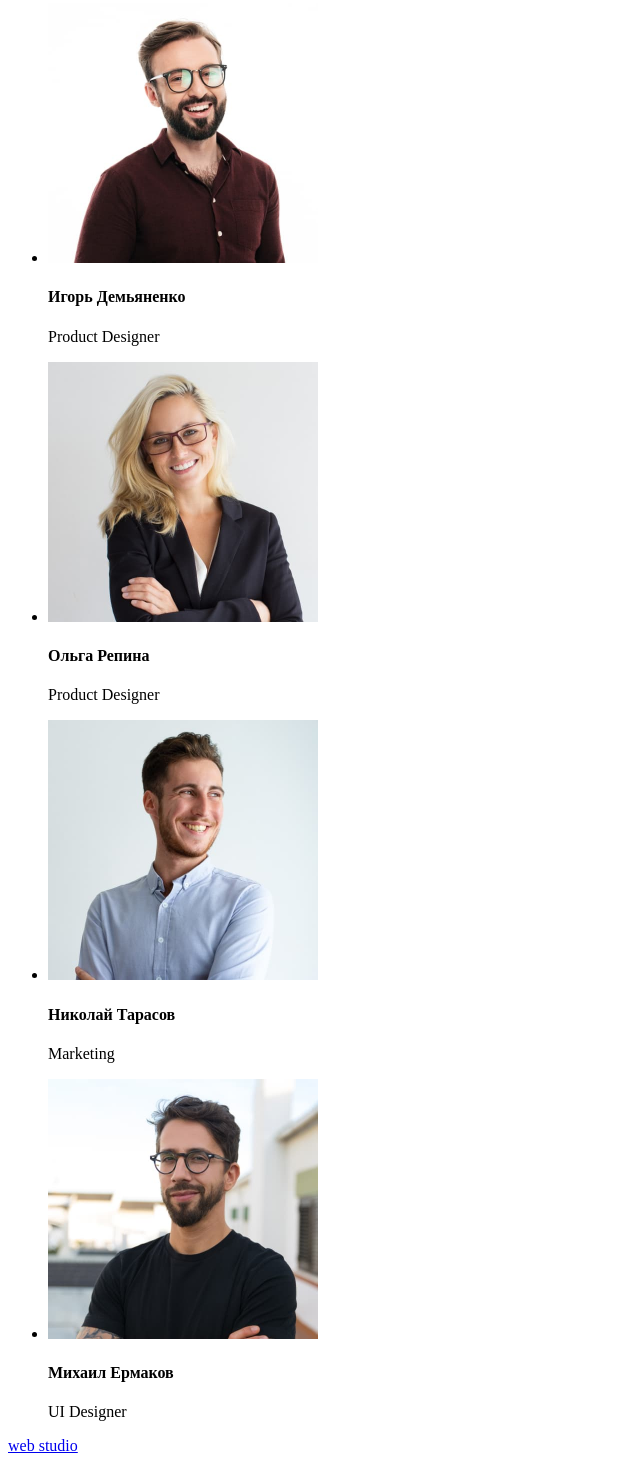
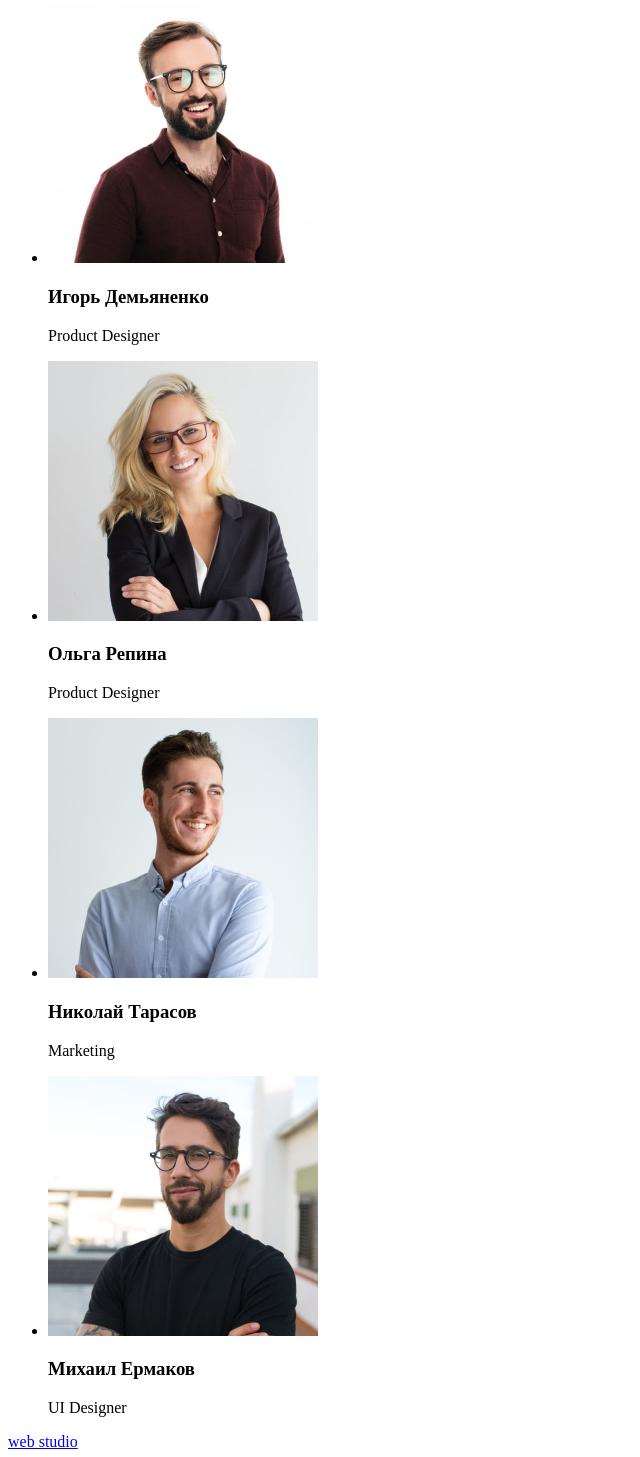
Before and after one commit to ut5vz/homework0, a plain HTML site: page index.html in a window 1280 px wide. Shown: the part 1570-3027 px from the top of the page, without its empty margins (0-640 px from the left). Drawn offline with Linux system fonts and the light colour scheme.

Commit message:
homework0

```diff
--- a/index.html
+++ b/index.html
@@ -99,7 +99,7 @@
               alt="Игорь Демьяненко"
               width="270"
             />
-            <h4>Игорь Демьяненко</h4>
+            <h3>Игорь Демьяненко</h3>
             <p lang="en">Product Designer</p>
           </li>
           <li>
@@ -108,7 +108,7 @@
               alt="Ольга Репина"
               width="270"
             />
-            <h4>Ольга Репина</h4>
+            <h3>Ольга Репина</h3>
             <p lang="en">Product Designer</p>
           </li>
           <li>
@@ -117,7 +117,7 @@
               alt="Николай Тарасов"
               width="270"
             />
-            <h4>Николай Тарасов</h4>
+            <h3>Николай Тарасов</h3>
             <p lang="en">Marketing</p>
           </li>
           <li>
@@ -126,7 +126,7 @@
               alt="Михаил Ермаков"
               width="270"
             />
-            <h4>Михаил Ермаков</h4>
+            <h3>Михаил Ермаков</h3>
             <p lang="en">UI Designer</p>
           </li>
         </ul>
```
